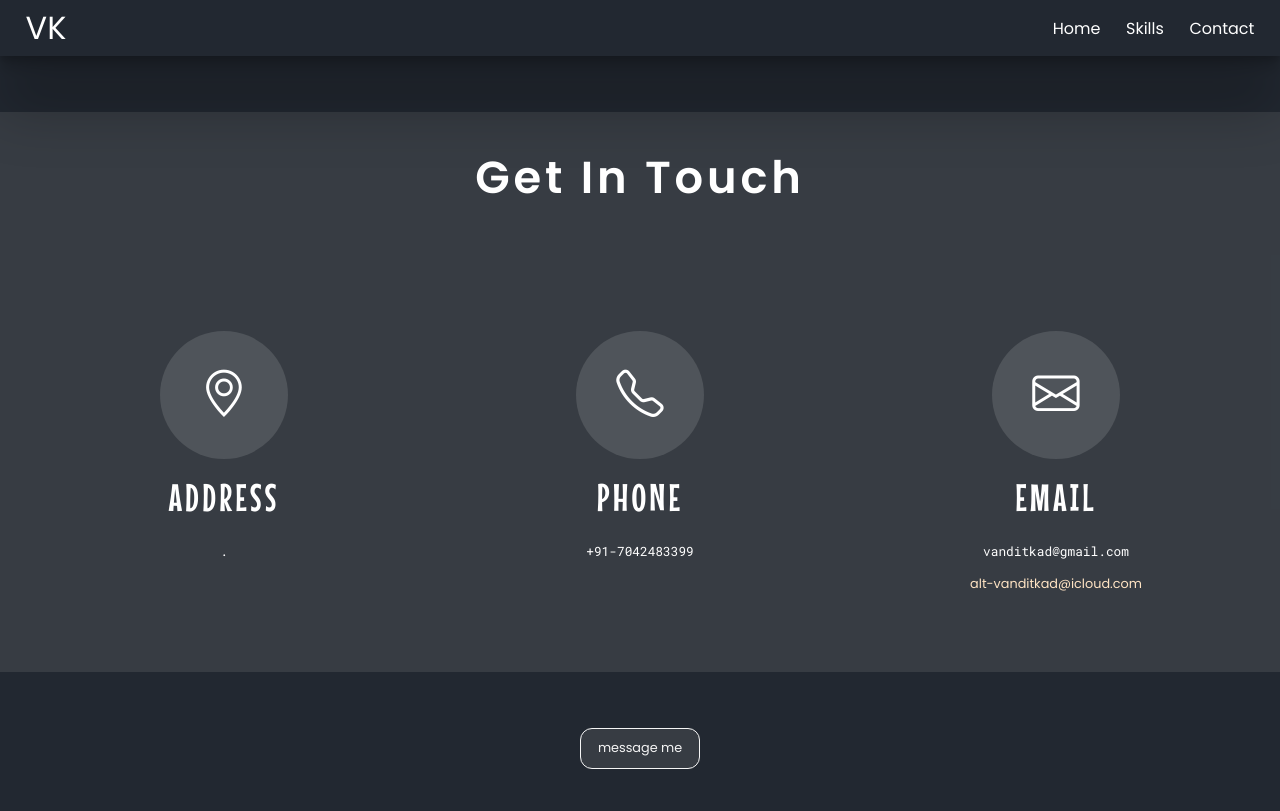
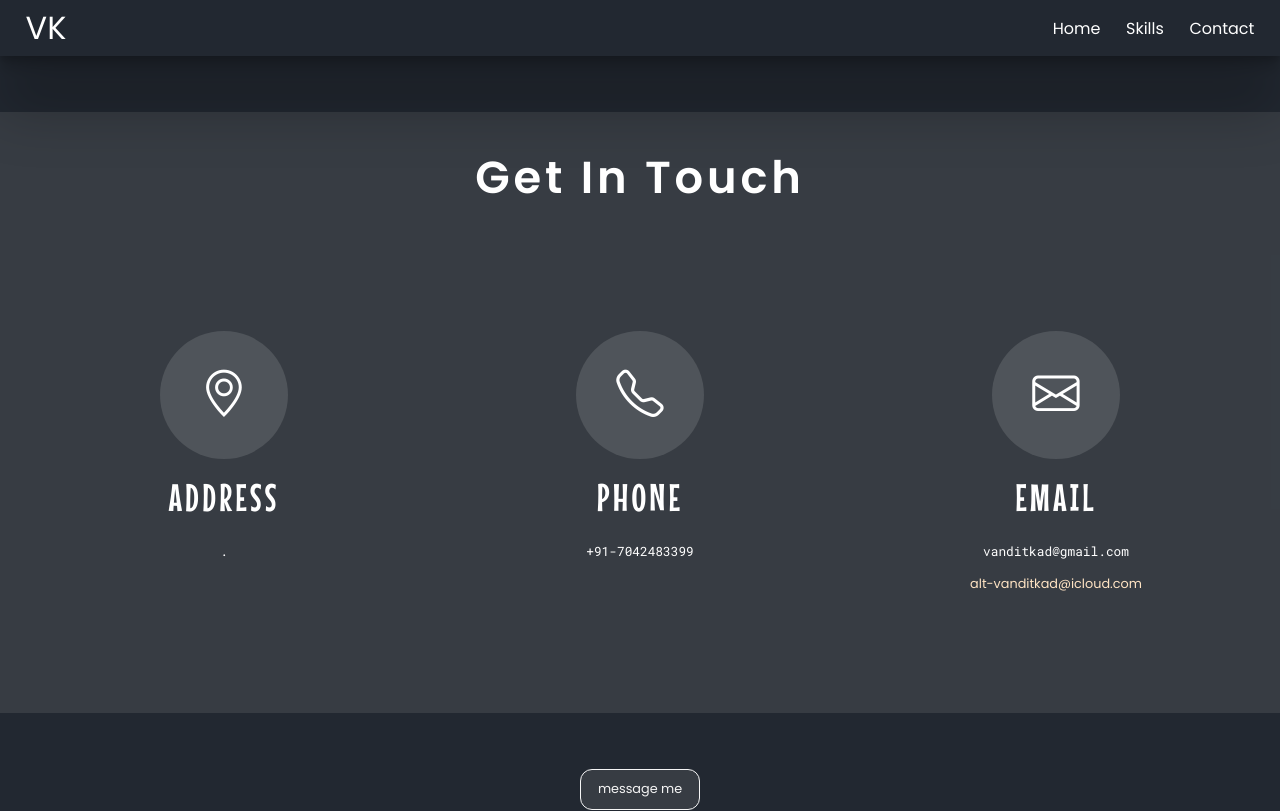
Before and after one commit to MrVoracious/portfolio, a plain HTML site: page contact.html in a window 1280 px wide. Drawn offline with nearby package versions, Linux system fonts and the light colour scheme.

Commit message:
update touch div

```diff
--- a/contact.css
+++ b/contact.css
@@ -22,8 +22,7 @@ body{
 
 .touch{
     width: 100vw;
-    height: 60vh;
-    padding-bottom: 10vh;
+    height: min-content;
     margin-top: 6vh;
     text-align: center;
     background-color:#3e434ac3;
@@ -37,12 +36,12 @@ body{
 }
 
 .contacts{
-    height: 100%;
+    height: max-content;
     max-width: 100vw;
     display: flex;
     justify-content: space-evenly;
     padding-top: 15vh;
-
+    margin-bottom: 15vh !important;
 }
 
 .bi{
```
